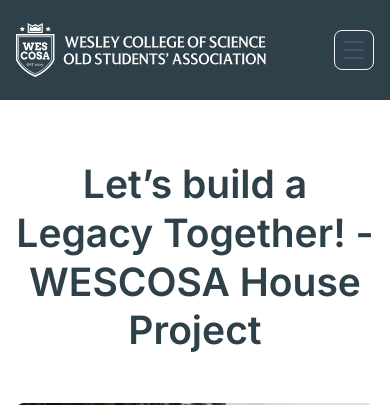
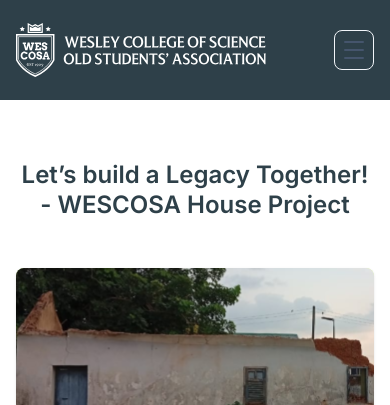
Before and after one commit to AkinyemiOgungbaro/WESCOSA, a Next.js app: page / in a window 390 px wide. Shown: the top 405 px of the page. Built offline with nearby package versions, Linux system fonts and the light colour scheme.

Commit message:
fix background issues

```diff
--- a/app/globals.css
+++ b/app/globals.css
@@ -2,10 +2,10 @@
 @import "tailwindcss";
 
 :root {
+  /* Set both background targets to pure white */
   --background: #ffffff;
-  --foreground: #171717;
+  --foreground: #2E4049;
 
-  /* 1. Map CSS variables to the clean font family names */
   --font-inter: 'Inter', sans-serif;
   --font-mulish: 'Mulish', sans-serif;
   --font-nunito: 'Nunito', sans-serif;
@@ -15,21 +15,19 @@
   --color-background: var(--background);
   --color-foreground: var(--foreground);
 
-  /* 2. Register them into Tailwind v4 configuration */
-  --font-sans: var(--font-inter);  /* Sets Inter as your default font-sans */
+  --font-sans: var(--font-inter);
   --font-mulish: var(--font-mulish);
   --font-nunito: var(--font-nunito);
 }
 
-@media (prefers-color-scheme: dark) {
-  :root {
-    --background: #0a0a0a;
-    --foreground: #ededed;
-  }
+/* CRITICAL FOR MOBILE: Tells iOS Safari/Chrome to treat the web-app as light-only */
+html {
+  color-scheme: light !important;
+  background-color: #ffffff !important;
 }
 
 body {
-  background-color: var(--background);
-  color: var(--foreground);
-  font-family: var(--font-sans); /* Defaults whole body to Inter */
+  background-color: #ffffff !important;
+  color: #2E4049 !important;
+  font-family: var(--font-sans);
 }
--- a/app/layout.js
+++ b/app/layout.js
@@ -1,38 +1,9 @@
-// import { Geist, Geist_Mono } from "next/font/google";
-// import "./globals.css";
+import { Inter, Mulish, Nunito } from 'next/font/google';
+import './globals.css';
 
-// const geistSans = Geist({
-//   variable: "--font-geist-sans",
-//   subsets: ["latin"],
-// });
-
-// const geistMono = Geist_Mono({
-//   variable: "--font-geist-mono",
-//   subsets: ["latin"],
-// });
-
-// export const metadata = {
-//   title: "Create Next App",
-//   description: "Generated by create next app",
-// };
-
-// export default function RootLayout({ children }) {
-//   return (
-//     <html
-//       lang="en"
-//       className={`${geistSans.variable} ${geistMono.variable} h-full antialiased`}
-//     >
-//       <body className="min-h-full flex flex-col">{children}</body>
-//     </html>
-//   );
-// }
-import { Inter, Mulish, Nunito } from 'next/font/google';
-import './globals.css'; // Your CSS file path
-
-// Configure the fonts
 const inter = Inter({
   subsets: ['latin'],
-  variable: '--font-inter', // Matches the variable in your layout
+  variable: '--font-inter',
 });
 
 const mulish = Mulish({
@@ -45,15 +16,15 @@
   variable: '--font-nunito',
 });
 
+// Forces mobile frames to load a light theme UI environment
 export const viewport = {
-  colorScheme: 'light', // or 'dark' if your app is dark-themed
+  colorScheme: 'light',
 };
 
 export default function RootLayout({ children }) {
   return (
     <html lang="en" className="bg-white">
-      {/* Inject all font variables directly into the body tag */}
-      <body className={`${inter.variable} ${mulish.variable} ${nunito.variable} antialiased bg-white`} >
+      <body className={`${inter.variable} ${mulish.variable} ${nunito.variable} antialiased min-h-screen bg-white`} >
         {children}
       </body>
     </html>
--- a/components/Hero.js
+++ b/components/Hero.js
@@ -5,8 +5,9 @@
     <>
       <div className="mx-auto w-full mt-15 md:mt-20 ">
         <div className="mb-6 flex flex-col gap-0.5 px-4 md:px-8 space-y-6">
-          <h1 className="text-[39px] text-center font-semibold text-[#2E4049] leading-tight mb-2">Let’s build a Legacy Together! - WESCOSA House Project</h1>
-          {/* <p className="flex items-center justify-start py-1 px-3 rounded-2xl space-x-2 text-sm mt-2 bg-[#FEF3F2] w-fit font-medium text-[#B42318]">
+<h1 className="text-[24px] md:text-[39px] text-center font-semibold text-[#2E4049] leading-tight mb-2">
+  Let’s build a Legacy Together! - WESCOSA House Project
+</h1>          {/* <p className="flex items-center justify-start py-1 px-3 rounded-2xl space-x-2 text-sm mt-2 bg-[#FEF3F2] w-fit font-medium text-[#B42318]">
             <span>
               <Image
                 src="/emergency.svg"
```
